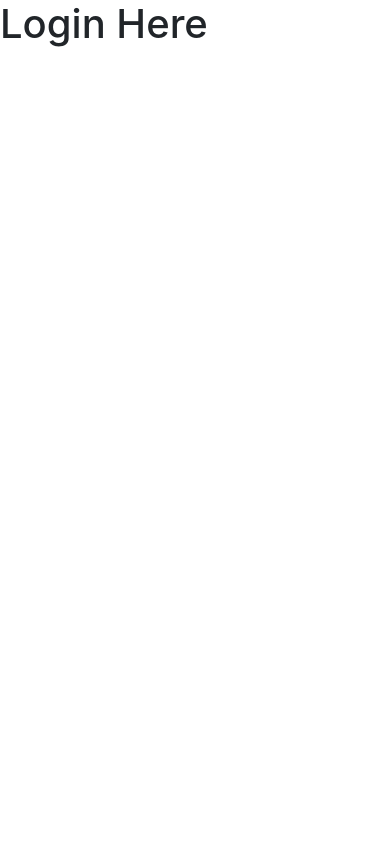
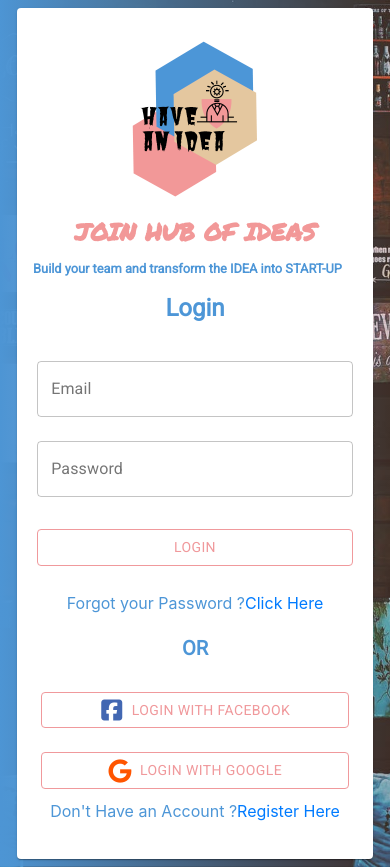
Before and after one commit to Hamzakhann/haveNIdea, a React (Create React App) app: page /login in a window 390 px wide. Before the commit the page ends 844 px from the top, so only its background shows below. Built offline with nearby package versions, Linux system fonts and the light colour scheme.

Commit message:
completed register and login UI

```diff
--- a/public/index.html
+++ b/public/index.html
@@ -24,7 +24,7 @@
       work correctly both with client-side routing and a non-root public URL.
       Learn how to configure a non-root public URL by running `npm run build`.
     -->
-    <link rel="stylesheet" href="https://fonts.googleapis.com/css?family=Roboto:300,400,500,700&display=swap" />
+    <link href="https://fonts.googleapis.com/css?family=Permanent+Marker|Roboto&display=swap" rel="stylesheet">
     <link rel="stylesheet" href="https://fonts.googleapis.com/icon?family=Material+Icons" />
     <title>React App</title>
   </head>
@@ -41,5 +41,6 @@
       To begin the development, run `npm start` or `yarn start`.
       To create a production bundle, use `npm run build` or `yarn build`.
     -->
+    <script src="https://kit.fontawesome.com/7376a9e27e.js"></script>
   </body>
 </html>
--- a/src/Screens/Login/Login.js
+++ b/src/Screens/Login/Login.js
@@ -1,11 +1,127 @@
- import React from 'react';
+import React from 'react';
+import { makeStyles } from '@material-ui/core/styles';
+import { TextField, Button, Fab , Icon ,Paper  } from '@material-ui/core';
+import logo from '../../Assets/logo.png';
+import '../auth.css';
 
+const useStyles = makeStyles(theme => ({
+    formContainer: {
+        width: '100%',
+        padding: '15px'
+    },
+    textField: {
+        width: '100%',
+        "& label.Mui-focused": {
+            color: "#F29898",
+          },
+          '& .MuiInput-underline:after': {
+            borderBottomColor: '#F29898',
+          },
+          '& .MuiOutlinedInput-root': {
+            '&:hover fieldset': {
+              borderColor: '#4C96D7',
+            },
+            '&.Mui-focused fieldset': {
+              borderColor: '#F29898',
+            },
+          },
+    },
+    button: {
+        marginTop: theme.spacing(3),
+        width: '100%',
+        border:'1px solid #F0999C',
+        color:'#F0999C',
+        '&:hover':{
+            border:'1px solid #4A97D2',
+            color:'#4A97D2',
+        }
+    },
+}));
 const Login = (props) => {
+    const classes = useStyles()
     return (
-        <div>
-            <h1>Login Here</h1>
+        <div className='container-fluid p-0'>
+            <div className='register-main-container' >
+                <Paper  className='register-form-container' >
+                    <div className='logo-container' >
+                        <img src={logo} className='img img-fluid' />
+                        <div>
+                            <h4>JOIN HUB OF IDEAS</h4>
+                            <small>
+                                Build your team and transform the IDEA into START-UP
+                            </small>
+                        </div>
+                    </div>
+                    <div className='register-form' >
+                        <h4>Login</h4>
+                        <form className={classes.formContainer} autoComplete="off">
+                            <div className='row' >
+                                <div className='col-sm col-md-12' >
+                                    <TextField
+                                    type='email'
+                                        label="Email"
+                                        className={classes.textField}
+                                        value=''
+                                        margin="normal"
+                                        variant="outlined"
+                                    />
+                                </div>
+                            </div>
+                            <div className='row' >
+                                <div className='col-sm col-md-12' >
+                                    <TextField
+                                    type='password'
+                                        label="Password"
+                                        className={classes.textField}
+                                        value=''
+                                        margin="normal"
+                                        variant="outlined"
+                                    />
+                                </div>
+                            </div>
+                            <div className='row' >
+                                <div className='col-sm col-md-12' >
+                                    <Button variant="outlined" color="primary" className={classes.button}>
+                                        Login
+                                     </Button>
+                                </div>
+                            </div>
+                        </form>
+                        <div className='supported-text' >
+
+                                <p>Forgot your Password ?
+                          <a href='#' >Click Here</a>
+                         </p>
+                                </div>
+                        </div>
+                    <div className='text-center' >
+                        <h5 className='or' >OR</h5>
+                    </div>
+                    <div className='social-register-container pl-4 pr-4' >
+                        <div className='row' >
+                            <div className='col-sm col-md-6' >
+                                <Button variant="outlined" color="primary" className={classes.button}>
+                                <Icon style={{color:'#4267B2'}} className="fab fa-facebook-square mr-2" />
+                                    Login With Facebook
+                                </Button>
+                            </div>
+                            <div className='col-sm col-md-6' >
+                                <Button variant="outlined" color="primary" className={classes.button}>
+                                <Icon style={{color:'#ff5500'}} className="fab fa-google mr-2"/>
+                                    Login With Google
+                              </Button>
+                            </div>
+                        </div>
+                    </div>
+                    <div className='supported-text' >
+                        <p>Don't Have an Account ?
+                          <a href='#' >Register Here</a>
+                         </p>
+                    </div>
+                </Paper >
+            </div>
         </div>
     );
 };
 
-export  default Login;
+export default Login;
--- a/src/Screens/Register/Register.js
+++ b/src/Screens/Register/Register.js
@@ -1,21 +1,40 @@
 import React from 'react';
 import { makeStyles } from '@material-ui/core/styles';
-import { TextField, Button, Fab } from '@material-ui/core';
-import NavigationIcon from '@material-ui/icons/Navigation';
+import { TextField, Button, Fab , Icon ,Paper  } from '@material-ui/core';
 import logo from '../../Assets/logo.png';
-import './register.css';
+import '../auth.css';
 
 const useStyles = makeStyles(theme => ({
-    container: {
+    formContainer: {
         width: '100%',
-        padding: '35px'
+        padding: '15px'
     },
     textField: {
         width: '100%',
+        "& label.Mui-focused": {
+            color: "#F29898",
+          },
+          '& .MuiInput-underline:after': {
+            borderBottomColor: '#F29898',
+          },
+          '& .MuiOutlinedInput-root': {
+            '&:hover fieldset': {
+              borderColor: '#4C96D7',
+            },
+            '&.Mui-focused fieldset': {
+              borderColor: '#F29898',
+            },
+          },
     },
     button: {
         marginTop: theme.spacing(3),
-        width: '100%'
+        width: '100%',
+        border:'1px solid #F0999C',
+        color:'#F0999C',
+        '&:hover':{
+            border:'1px solid #4A97D2',
+            color:'#4A97D2',
+        }
     },
 }));
 const Register = (props) => {
@@ -23,9 +42,7 @@ const Register = (props) => {
     return (
         <div className='container-fluid p-0'>
             <div className='register-main-container' >
-
-
-                <div className='register-form-container' >
+                <Paper  className='register-form-container' >
                     <div className='logo-container' >
                         <img src={logo} className='img img-fluid' />
                         <div>
@@ -35,27 +52,26 @@ const Register = (props) => {
                             </small>
                         </div>
                     </div>
-                    <hr style={{ width: '90%' }} />
                     <div className='register-form' >
-                        <h4>Sign Up</h4>
-                        <form className={classes.container} autoComplete="off">
+                        <h4>Register Account</h4>
+                        <form className={classes.formContainer} autoComplete="off">
                             <div className='row' >
                                 <div className='col-sm col-md-6' >
                                     <TextField
-                                        id="outlined-name"
-                                        label="Name"
+                                    type='text'
+                                        label="First Name"
                                         className={classes.textField}
-                                        value='Name'
+                                        value=''
                                         margin="normal"
                                         variant="outlined"
                                     />
                                 </div>
                                 <div className='col-sm col-md-6' >
                                     <TextField
-                                        id="outlined-name"
-                                        label="Name"
+                                    type='text'
+                                        label="Last Name"
                                         className={classes.textField}
-                                        value='Name'
+                                        value=''
                                         margin="normal"
                                         variant="outlined"
                                     />
@@ -64,10 +80,10 @@ const Register = (props) => {
                             <div className='row' >
                                 <div className='col-sm col-md-12' >
                                     <TextField
-                                        id="outlined-name"
-                                        label="Name"
+                                    type='email'
+                                        label="Email"
                                         className={classes.textField}
-                                        value='Name'
+                                        value=''
                                         margin="normal"
                                         variant="outlined"
                                     />
@@ -76,20 +92,20 @@ const Register = (props) => {
                             <div className='row' >
                                 <div className='col-sm col-md-6' >
                                     <TextField
-                                        id="outlined-name"
-                                        label="Name"
+                                    type='password'
+                                        label="Password"
                                         className={classes.textField}
-                                        value='Name'
+                                        value=''
                                         margin="normal"
                                         variant="outlined"
                                     />
                                 </div>
                                 <div className='col-sm col-md-6' >
                                     <TextField
-                                        id="outlined-name"
-                                        label="Name"
+                                        type='password'
+                                        label="Confirmed Password"
                                         className={classes.textField}
-                                        value='Name'
+                                        value=''
                                         margin="normal"
                                         variant="outlined"
                                     />
@@ -104,17 +120,31 @@ const Register = (props) => {
                             </div>
                         </form>
                     </div>
-                    <div className='social-register-container' >
+                    <div className='text-center' >
+                        <h5 className='or' >OR</h5>
+                    </div>
+                    <div className='social-register-container pl-4 pr-4' >
+                        <div className='row' >
+                            <div className='col-sm col-md-6' >
                                 <Button variant="outlined" color="primary" className={classes.button}>
-                            <NavigationIcon className={classes.extendedIcon} />
-                            Login With Facebook
+                                <Icon style={{color:'#4267B2'}} className="fab fa-facebook-square mr-2" />
+                                    SignUp With Facebook
                                 </Button>
+                            </div>
+                            <div className='col-sm col-md-6' >
                                 <Button variant="outlined" color="primary" className={classes.button}>
-                            <NavigationIcon className={classes.extendedIcon} />
-                            Login With Google
+                                <Icon style={{color:'#ff5500'}} className="fab fa-google mr-2"/>
+                                    SignUp With Google
                               </Button>
                             </div>
                         </div>
+                    </div>
+                    <div className='supported-text' >
+                        <p>Already Have an Account ?
+                          <a href='#' >Login Here</a>
+                         </p>
+                    </div>
+                </Paper >
             </div>
         </div>
     );
--- /dev/null
+++ b/src/Screens/auth.css
@@ -0,0 +1,111 @@
+.register-main-container{
+    width: 100%;
+    height: auto;
+    padding: 2%;
+    background-image: linear-gradient(to right, #4d95d4, #f2989826),url('../Assets/register-bg.jpeg');
+    background-position: center center;
+    background-attachment: fixed;
+    background-size: cover;
+    display: flex;
+    flex-direction: column;
+    align-items: center;
+    justify-content: center;
+}
+
+.register-form-container{
+    padding-bottom: 20px;
+    width: 50%;
+    height: auto;
+    background-color: white;
+}
+
+.logo-container{
+    width: 100%;
+    display: flex;
+    flex-direction: row;
+    justify-content: center;
+    align-items: center;
+}
+.logo-container h4{
+    font-family: 'Permanent Marker', cursive;
+    font-size: 24px;
+    color: #F29898;
+    font-weight: bold;
+}
+.logo-container small{
+    font-family: 'Roboto', sans-serif;
+    color: 	#4D96D7;
+    font-weight: bold;
+    padding-right: 15px;
+}
+.register-form{
+    width: 100%;
+    display: flex;
+    flex-direction: column;
+    justify-content: center;
+    align-items: center;
+    padding: 20px;
+}
+.register-form h4{
+    font-family: 'Roboto', sans-serif;
+    color: #4D96D7;
+    font-weight: bolder;
+}
+.or{
+    font-family: 'Roboto', sans-serif;
+    color: #4D96D7;
+    font-weight: bolder;
+}
+
+.supported-text{
+    display: flex;
+    flex-direction: row;
+    align-items: center;
+    justify-content: center;
+    margin-top: 10px;
+}
+.supported-text p{
+    color: 	#4D96D7;
+}
+@media only screen and (max-width: 1024px) {
+    .register-main-container{
+        width: 100%;
+        height: 100vh;
+    }
+    .register-form-container{
+        padding-bottom: 30px;
+        width: 85%;
+        height: auto;
+        background-color: white;
+
+    }
+}
+@media only screen and (max-width: 700px) {
+    .register-main-container{
+        width: 100%;
+        height: auto;
+    }
+    .register-form-container{
+        padding-bottom: 20px;
+        width: 95%;
+        height: auto;
+        background-color: white;
+
+    }
+    .register-form{
+        width: 100%;
+        display: flex;
+        flex-direction: column;
+        justify-content: center;
+        align-items: center;
+        padding: 5px;
+    }
+    .logo-container{
+        padding: 10px;
+        display: flex;
+        flex-direction: column;
+        justify-content: center;
+        align-items: center;
+        text-align: center;
+    }
+}
```
Also changed, not shown: src/Screens/Register/register.css (deleted, +0 -36 lines), 1 other file (tests, documents, lock files or other folders). Lines whose indentation alone changed are shown as unchanged.
